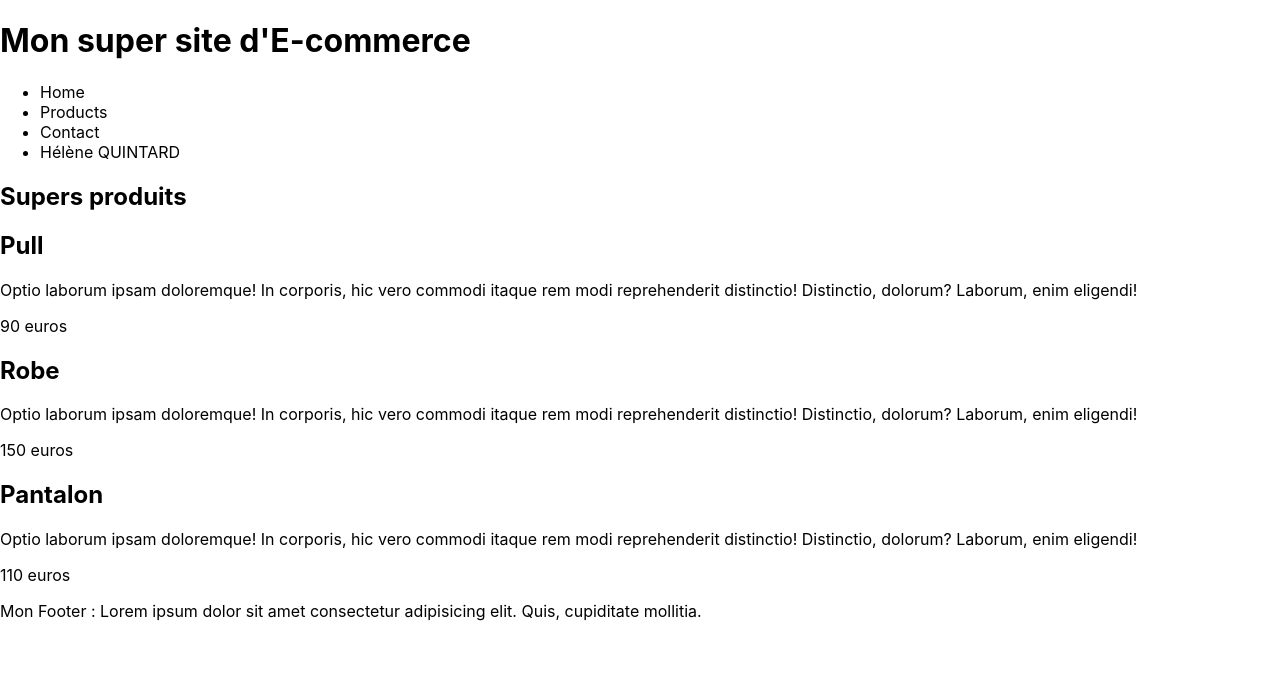
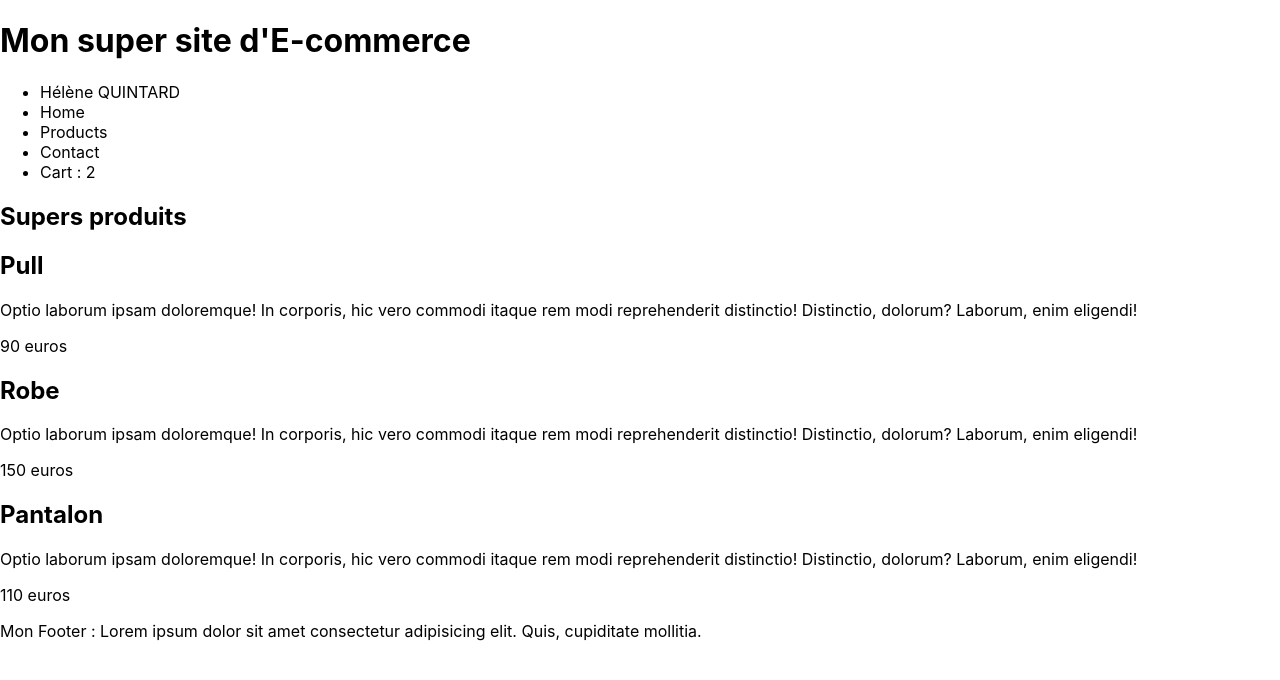
Before and after one commit to Heleneeeeeee/Exos-React, a React (Create React App) app: page / in a window 1280 px wide. Shown: the top 680 px of the page. Built offline with nearby package versions, Linux system fonts and the light colour scheme.

Commit message:
Add Cart

```diff
--- a/src/Header.js
+++ b/src/Header.js
@@ -1,19 +1,26 @@
 function Header () {
 const isUserLogged = true;
+const itemsInCart = 2;
 
     return (
         <header>
             <h1>Mon super site d'E-commerce</h1>
             <nav>
                 <ul>
+                    {isUserLogged?(
+                    <li>Hélène QUINTARD</li>
+                    ):(
+                    <li>Connexion</li>
+                    )}
                     <li>Home</li>
                     <li>Products</li>
                     <li>Contact</li>
-            {isUserLogged?(
-            <li>Hélène QUINTARD</li>
-            ):(
-            <li>Connection</li>
-            )}
+                    {itemsInCart > 0 ?(
+                    <li>Cart : {itemsInCart}</li>
+                    ):(
+                    <li>Pas d'item dans le panier</li>
+                    )}
+
 
                 </ul>
             </nav>
```
